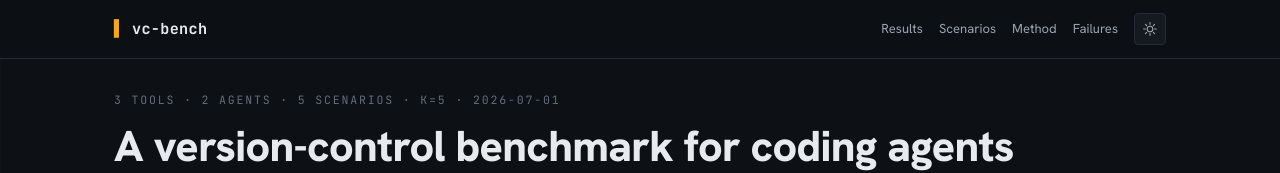
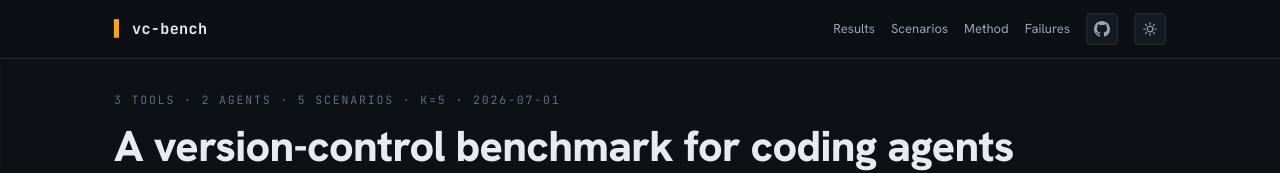
Before and after one commit to gitbutlerapp/version-control-bench, a Next.js app in the folder web/: page / in a window 1280 px wide. Shown: the top 173 px of the page. Built offline with nearby package versions, Linux system fonts and the light colour scheme.

Commit message:
Drop the Limitations section and add a GitHub link to the navbar
- Remove the Limitations block from the Method section along with its
  content export and styles
- Add a GitHub icon link to the sticky bar pointing at the benchmark repo,
  sharing an icon-button style with the theme toggle

```diff
--- a/web/app/components/Controls.tsx
+++ b/web/app/components/Controls.tsx
@@ -2,7 +2,7 @@
 
 import { useEffect } from 'react';
 import { useView } from '../state/ViewContext';
-import { AGENT_NOTE } from '../content';
+import { AGENT_NOTE, REPO_URL } from '../content';
 import type { RealAgentId } from '@/lib/types';
 
 const AGENT_OPTIONS: { id: RealAgentId; label: string }[] = [
@@ -56,6 +56,18 @@
               </a>
             ))}
           </nav>
+          <a
+            className="icon-btn"
+            href={REPO_URL}
+            target="_blank"
+            rel="noopener noreferrer"
+            aria-label="Benchmark source on GitHub"
+            title="Benchmark source on GitHub"
+          >
+            <svg viewBox="0 0 16 16" width="16" height="16" fill="currentColor" aria-hidden="true">
+              <path d="M8 0C3.58 0 0 3.58 0 8c0 3.54 2.29 6.53 5.47 7.59.4.07.55-.17.55-.38 0-.19-.01-.82-.02-1.49-2.22.48-2.69-.94-2.69-.94-.36-.92-.89-1.17-.89-1.17-.73-.5.05-.49.05-.49.81.06 1.23.83 1.23.83.72 1.23 1.88.87 2.34.67.07-.52.28-.87.51-1.07-1.78-.2-3.64-.89-3.64-3.95 0-.87.31-1.59.83-2.15-.08-.2-.36-1.02.08-2.12 0 0 .67-.21 2.2.82a7.6 7.6 0 0 1 2-.27c.68 0 1.36.09 2 .27 1.53-1.04 2.2-.82 2.2-.82.44 1.1.16 1.92.08 2.12.51.56.82 1.28.82 2.15 0 3.07-1.87 3.75-3.65 3.95.29.25.54.73.54 1.48 0 1.07-.01 1.93-.01 2.2 0 .21.15.46.55.38A8.01 8.01 0 0 0 16 8c0-4.42-3.58-8-8-8Z" />
+            </svg>
+          </a>
           <ThemeToggle />
         </div>
       </div>
@@ -95,7 +107,7 @@
   return (
     <button
       type="button"
-      className="theme-toggle"
+      className="icon-btn theme-toggle"
       onClick={toggle}
       aria-label="Toggle light or dark theme"
       title="Toggle theme"
--- a/web/app/components/Methodology.tsx
+++ b/web/app/components/Methodology.tsx
@@ -1,4 +1,4 @@
-import { LIMITS, METHOD, EYEBROWS } from '../content';
+import { METHOD, EYEBROWS } from '../content';
 import type { ResultsData } from '@/lib/types';
 
 export function Methodology({ data }: { data: ResultsData }) {
@@ -32,11 +32,6 @@
         <span className="pill mono">jj 0.42.0</span>
         <span className="pill mono">{m.total_runs} runs</span>
       </div>
-
-      <div className="limits">
-        <h3 className="limits-title">{LIMITS.title}</h3>
-        <p className="limits-body">{LIMITS.body}</p>
-      </div>
     </section>
   );
 }
--- a/web/app/content.ts
+++ b/web/app/content.ts
@@ -73,11 +73,6 @@
   ],
 };
 
-export const LIMITS = {
-  title: 'Limitations',
-  body: 'This is not a coding benchmark: every task is version-control work with the code already written, and the results say nothing about whether an agent writes good code. The five tasks cover common situations but are a sample, and real branches vary more than these fixtures. The results are a snapshot of specific tool, agent, and skill versions on one date, not a permanent ranking. The output-size figure approximates task-only output and is comparable only within one agent. Both agents are run to check whether the tool effect holds across them; they are not ranked against each other.',
-};
-
 export const LEDGER = {
   title: 'Failed runs',
   lede: 'Thirteen of 150 runs failed the grader. Every failure was Claude; most were Jujutsu, with two plain git misses and one GitButler miss.',
--- a/web/app/globals.css
+++ b/web/app/globals.css
@@ -575,7 +575,7 @@
   color: var(--text);
   text-decoration: none;
 }
-.theme-toggle {
+.icon-btn {
   display: inline-flex;
   align-items: center;
   justify-content: center;
@@ -589,9 +589,10 @@
   cursor: pointer;
   transition: color 120ms ease, border-color 120ms ease, background-color 120ms ease;
 }
-.theme-toggle:hover {
+.icon-btn:hover {
   color: var(--text);
   border-color: var(--border-strong);
+  text-decoration: none;
 }
 .theme-icon {
   width: 16px;
@@ -1055,24 +1056,6 @@
   border-radius: 999px;
   padding: 3px 11px;
 }
-.limits {
-  margin-top: var(--s-7);
-  padding-top: var(--s-6);
-  border-top: 1px solid var(--border);
-}
-.limits-title {
-  font-size: var(--fs-h3);
-  font-weight: 650;
-  line-height: var(--lh-heading);
-  margin-bottom: var(--s-3);
-}
-.limits-body {
-  color: var(--text-muted);
-  font-size: var(--fs-caption);
-  line-height: var(--lh-caption);
-  max-width: var(--measure);
-}
-
 /* =========================================================================
    provenance + footer
    ========================================================================= */
```
